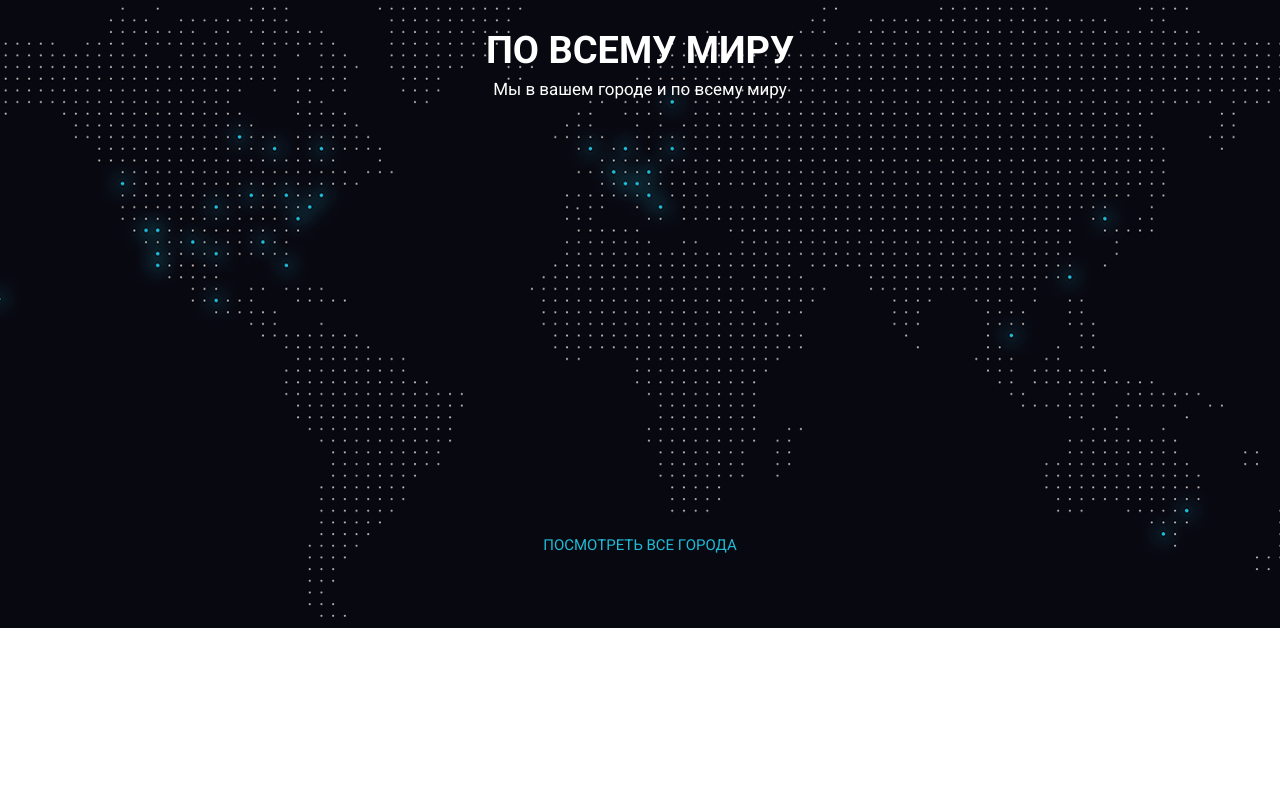
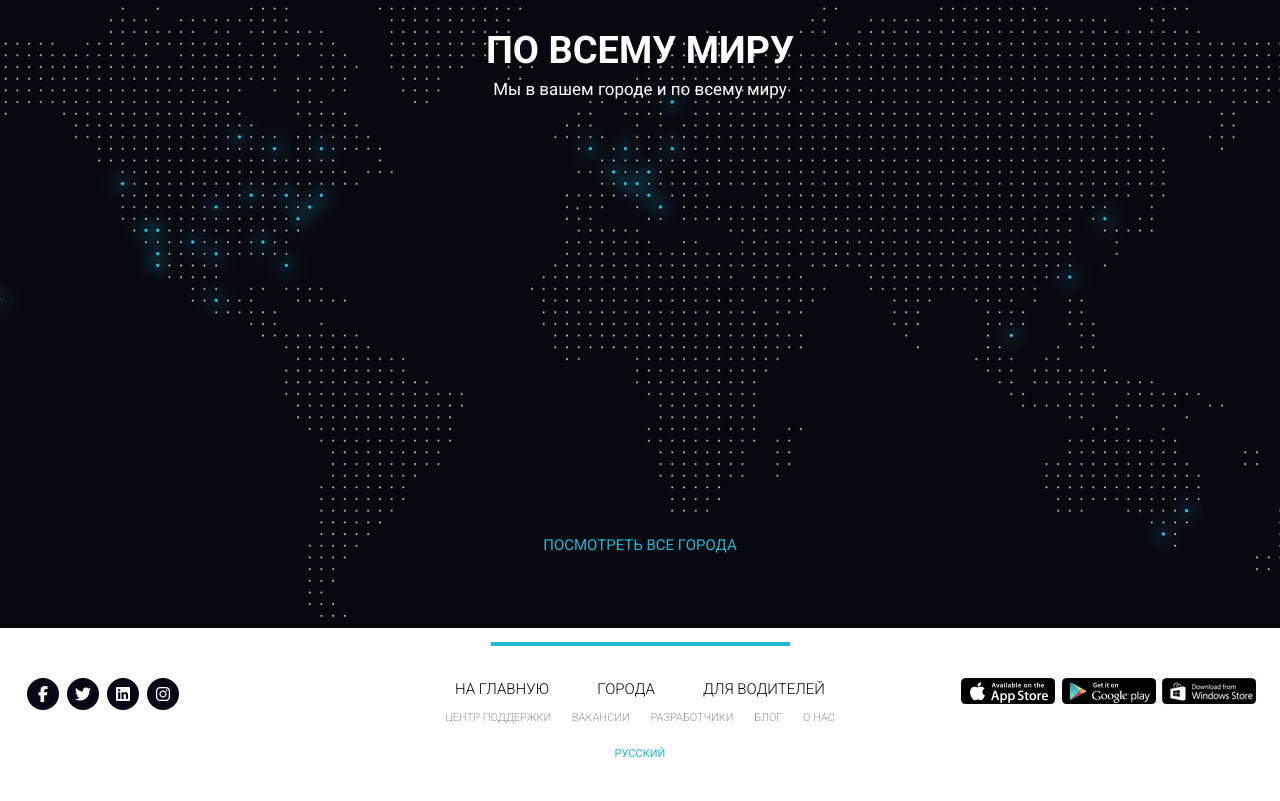
Before and after one commit to AleksandrMihasenko/uber-landing, a plain HTML site: page src/index.html in a window 1280 px wide. Shown: the part 4687-5488 px from the top of the page. Before the commit the page ends 5315 px from the top, so only its background shows below. Drawn offline with Linux system fonts and the light colour scheme.

Commit message:
add footer section

```diff
--- a/src/index.html
+++ b/src/index.html
@@ -6,6 +6,7 @@
           content="width=device-width, user-scalable=no, initial-scale=1.0, maximum-scale=1.0, minimum-scale=1.0">
     <meta http-equiv="X-UA-Compatible" content="ie=edge">
     <title>Uber landing page</title>
+    <script src="https://kit.fontawesome.com/a9ad91d5f7.js" crossorigin="anonymous"></script>
     <link href="https://fonts.googleapis.com/css2?family=Roboto:wght@300;400;700&display=swap" rel="stylesheet">
     <link rel="stylesheet" href="css/bootstrap-reboot.min.css">
     <link rel="stylesheet" href="css/bootstrap-grid.min.css">
@@ -336,5 +337,46 @@
         </div>
     </section>
 
+    <footer>
+        <div class="footer__divider"></div>
+        <div class="footer__wrapper">
+
+            <div>
+                <div class="footer__social">
+                    <a href="#" class="footer__social-item"><i class="fab fa-facebook-f"></i></a>
+                    <a href="#" class="footer__social-item"><i class="fab fa-twitter"></i></a>
+                    <a href="#" class="footer__social-item"><i class="fab fa-linkedin"></i></a>
+                    <a href="#" class="footer__social-item"><i class="fab fa-instagram"></i></a>
+                </div>
+            </div>
+
+            <div>
+                <div class="footer__links">
+                    <div class="footer__links_main">
+                        <a href="#">на главную</a>
+                        <a href="#">города</a>
+                        <a href="#">для водителей</a>
+                    </div>
+                    <div class="footer__links_sub">
+                        <a href="#">центр поддержки</a>
+                        <a href="#">вакансии</a>
+                        <a href="#">разработчики</a>
+                        <a href="#">блог</a>
+                        <a href="#">о нас</a>
+                    </div>
+                    <a href="#" class="footer__links_lang">русский</a>
+                </div>
+            </div>
+
+            <div>
+                <div class="footer__mobile">
+                    <a href="#">
+                        <img src="../src/images/mobile.png" alt="mobile link">
+                    </a>
+                </div>
+            </div>
+        </div>
+    </footer>
+
 </body>
 </html>
--- a/src/scss/style.scss
+++ b/src/scss/style.scss
@@ -464,3 +464,102 @@ nav {
         }
     }
 }
+
+footer {
+    padding: 14px 23px 39px 23px;
+
+    a {
+        &:hover {
+            text-decoration: none;
+        }
+    }
+}
+
+.footer {
+
+    &__divider {
+        width: 299px;
+        height: 4px;
+        background-color: #1fbad6;
+        margin: 0 auto;
+    }
+
+    &__wrapper {
+        display: flex;
+        justify-content: space-between;
+        align-self: flex-start;
+        padding-top: 32px;
+    }
+
+    &__wrapper > div {
+        width: 33%;
+
+        &:nth-child(3) {
+            display: flex;
+            justify-content: flex-end;
+        }
+    }
+
+    &__social {
+        width: 160px;
+        display: flex;
+        justify-content: space-between;
+
+        &-item {
+            display: flex;
+            justify-content: center;
+            align-items: center;
+            margin: 0 4px;
+            width: 32px;
+            height: 32px;
+            background-color: #070716;
+            border-radius: 100%;
+
+            i {
+                color: #fff;
+            }
+        }
+    }
+
+    &__links {
+        width: 390px;
+        margin: 0 auto;
+
+        &_main {
+            display: flex;
+            justify-content: space-between;
+            padding: 0 10px;
+
+            a {
+                color: #070716;
+                font-size: 15px;
+                font-weight: 300;
+                text-transform: uppercase;
+            }
+        }
+
+        &_sub {
+            display: flex;
+            justify-content: space-between;
+            margin-top: 10px;
+
+            a {
+                color: #999999;
+                font-size: 11px;
+                font-weight: 300;
+                text-transform: uppercase;
+            }
+        }
+
+        &_lang {
+            display: block;
+            margin: 0 auto;
+            color: #1fbad6;
+            font-size: 11px;
+            font-weight: 400;
+            margin-top: 19px;
+            text-transform: uppercase;
+            text-align: center;
+        }
+    }
+}
```
Also changed, not shown: src/css/style.css, src/images/mobile.png (added).
